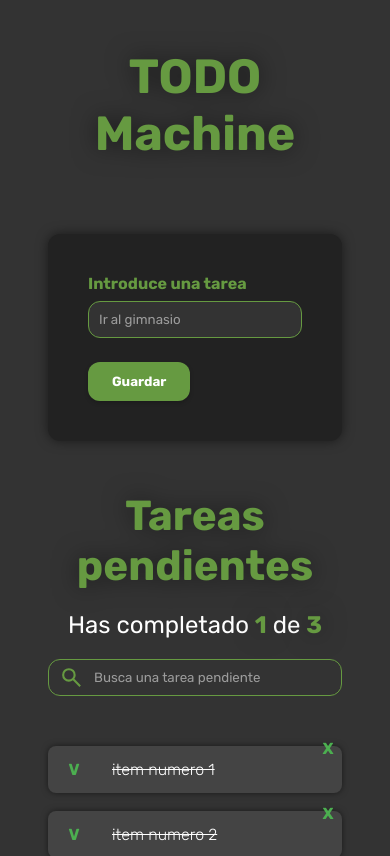
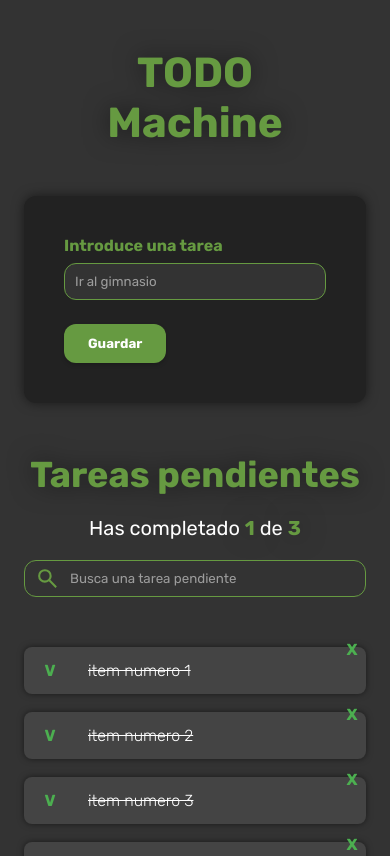
Before and after one commit to alirioi/todo-machine-project, a React (Create React App) app: page / in a window 390 px wide. Shown: the top 856 px of the page. Built offline with nearby package versions, Linux system fonts and the light colour scheme.

Commit message:
style: adaptando 'responsive design'

```diff
--- a/src/App.css
+++ b/src/App.css
@@ -2,7 +2,7 @@ main {
   display: flex;
   gap: 24px;
   width: 100%;
-  padding: 40px 60px;
+  padding: 40px 0;
   justify-content: space-around;
 }
 
@@ -15,8 +15,8 @@ h1 {
 }
 
 .taskCreation-container {
-  width: 30%;
-  height: auto;
+  width: 370px;
+  height: 430px;
   background: #222;
   border-radius: 12px;
   padding: 40px;
@@ -25,7 +25,7 @@ h1 {
 }
 
 .taskList-container {
-  width: 40%;
+  width: 600px;
   display: flex;
   flex-direction: column;
   align-items: center;
@@ -40,32 +40,44 @@ h1 {
   filter: drop-shadow(0 0 12px rgba(0, 0, 0, 0.5));
 }
 
+@media (max-width: 993px) {
+  .taskCreation-container {
+    width: 290px;
+    height: 385px;
+  }
+
+  .taskList-container {
+    width: 400px;
+  }
+}
+
 @media (max-width: 768px) {
   main {
     flex-direction: column;
     gap: 50px;
-    padding: 24px;
+    padding: 24px 60px;
   }
 
   .taskCreation-container {
     width: 100%;
     height: auto;
-    background: #222;
-    border-radius: 12px;
-    padding: 40px;
-    box-shadow: 0 0 12px rgba(0, 0, 0, 0.5);
-    position: relative;
   }
 
   .taskList-container {
     width: 100%;
-    display: flex;
-    flex-direction: column;
-    align-items: center;
-    gap: 20px;
   }
 
   .task-img {
     display: none;
   }
 }
+
+@media (max-width: 576px) {
+  main {
+    padding: 0;
+  }
+
+  h1 {
+    font-size: 42px;
+  }
+}
--- a/src/TodoCounter.css
+++ b/src/TodoCounter.css
@@ -17,3 +17,13 @@
   color: #669a41;
   filter: drop-shadow(0 0 12px rgba(0, 0, 0, 0.5));
 }
+
+@media (max-width: 576px) {
+  .counter-title {
+    font-size: 36px;
+  }
+
+  .counter-container {
+    font-size: 20px;
+  }
+}
```
